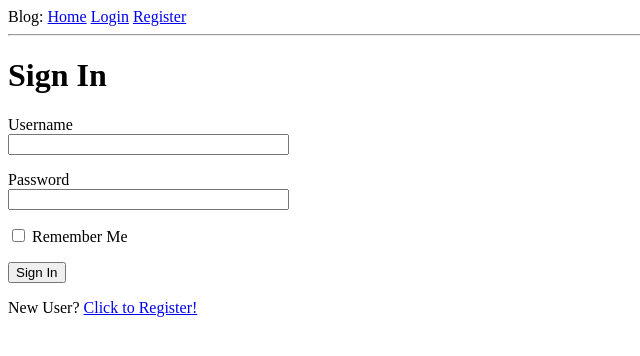
After one commit to kumar-student/aayudhar, a Flask app: page /login in a window 1280 px wide. The commit adds this page. Shown: the top 356 px of the page, without its empty margins (0-640 px from the left). Run offline with Flask 3, Linux system fonts and the light colour scheme.

Commit message:
User login with mixin

```diff
--- a/app/forms.py
+++ b/app/forms.py
@@ -1,6 +1,6 @@
 import sqlalchemy as sa
 from flask_wtf import FlaskForm
-from wtforms import StringField, PasswordField, SubmitField
+from wtforms import StringField, PasswordField, BooleanField, SubmitField
 from wtforms.validators import DataRequired, ValidationError, Email, EqualTo, Length
 
 from app import db
@@ -28,3 +28,9 @@ class RegistrationForm(FlaskForm):
         ))
         if user is not None:
             raise ValidationError("Please use a different email address")
+
+class LoginForm(FlaskForm):
+    username = StringField("Username", validators=[DataRequired()])
+    password = PasswordField("Password", validators=[DataRequired()])
+    remember_me = BooleanField("Remember Me")
+    submit = SubmitField("Sign In")
--- a/app/routes.py
+++ b/app/routes.py
@@ -1,8 +1,13 @@
+import sqlalchemy as sa
+from flask import request
+from urllib.parse import urlsplit
+from flask import render_template, flash, redirect, url_for
+from flask_login import current_user, login_user, logout_user, login_required
+
 from app import db
 from app import app
 from app.models import User
-from app.forms import RegistrationForm
-from flask import render_template, flash, redirect, url_for
+from app.forms import RegistrationForm, LoginForm
 
 @app.route('/')
 @app.route('/index')
@@ -20,3 +25,27 @@ def register():
         flash("Congratulations, you are now a registered user!")
         return redirect(url_for("index"))
     return render_template("register.html", title="Register", form=form)
+
+@app.route("/login", methods=["GET", "POST"])
+def login():
+    if current_user.is_authenticated:
+        return redirect(url_for("index"))
+    form = LoginForm()
+    if form.validate_on_submit():
+        user = db.session.scalar(
+            sa.select(User).where(User.username == form.username.data)
+        )
+        if user is None or not user.check_password(form.password.data):
+            flash("Invalid username or password")
+            return redirect(url_for("login"))
+        login_user(user, remember=form.remember_me.data)
+        next_page = request.args.get("next")
+        if not next_page or urlsplit(next_page).netloc != '':
+            next_page = url_for("index")
+        return redirect(next_page)
+    return render_template("login.html", title="Sign In", form=form)
+
+@app.route("/logout")
+def logout():
+    logout_user()
+    return redirect(url_for("index"))
--- a/app/templates/base.html
+++ b/app/templates/base.html
@@ -11,7 +11,12 @@
         <div>
             Blog:
             <a href="{{ url_for('index') }}">Home</a>
+            {% if current_user.is_anonymous %}
+            <a href="{{ url_for('login') }}">Login</a>
             <a href="{{ url_for('register') }}">Register</a>
+            {% else %}
+            <a href="{{ url_for('logout') }}">Logout</a>
+            {% endif %}
         </div>
         <hr>
         {% with messages = get_flashed_messages() %}
--- /dev/null
+++ b/app/templates/login.html
@@ -0,0 +1,25 @@
+{% extends "base.html" %}
+
+{% block content %}
+    <h1>Sign In</h1>
+    <form action="" method="post" novalidate>
+        {{ form.hidden_tag() }}
+        <p>
+            {{ form.username.label }}<br>
+            {{ form.username(size=32) }}<br>
+            {% for error in form.username.errors %}
+            <span style="color: red;">[{{ error }}]</span>
+            {% endfor %}
+        </p>
+        <p>
+            {{ form.password.label }}<br>
+            {{ form.password(size=32) }}<br>
+            {% for error in form.password.errors %}
+            <span style="color: red;">[{{ error }}]</span>
+            {% endfor %}
+        </p>
+        <p>{{ form.remember_me() }} {{ form.remember_me.label }}</p>
+        <p>{{ form.submit() }}</p>
+    </form>
+    <p>New User? <a href="{{ url_for('register') }}">Click to Register!</a></p>
+{% endblock %}
```
Also changed, not shown: app/__init__.py (+6 -2 lines), app/models.py (+10 -3 lines), migrations/versions/575826a1e5ff_is_admin.py (added, +32 -0 lines), migrations/versions/91ba329dc335_remove_is_active.py (added, +32 -0 lines), migrations/versions/f8c99180a34b_is_active.py (added, +32 -0 lines).
